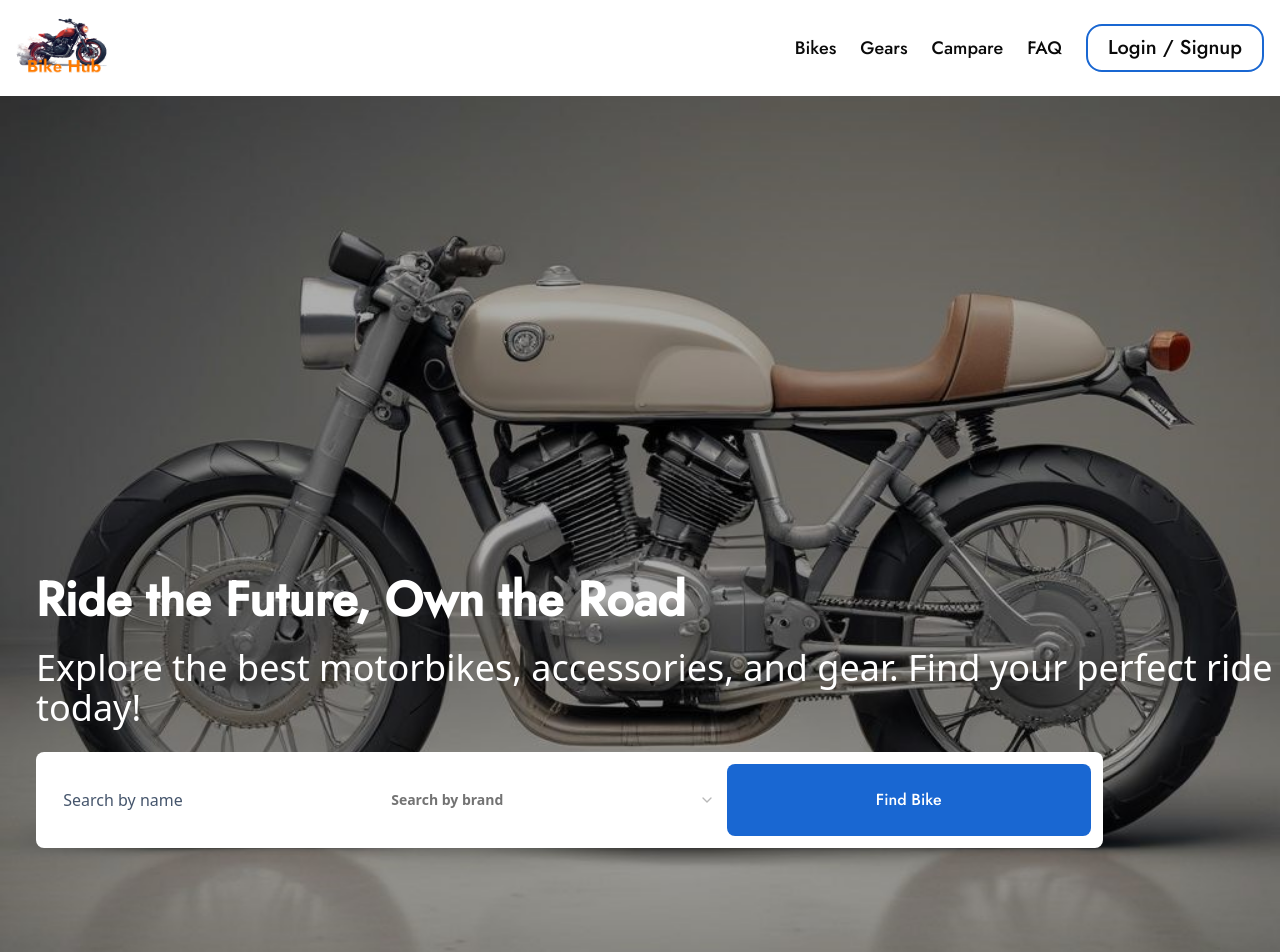
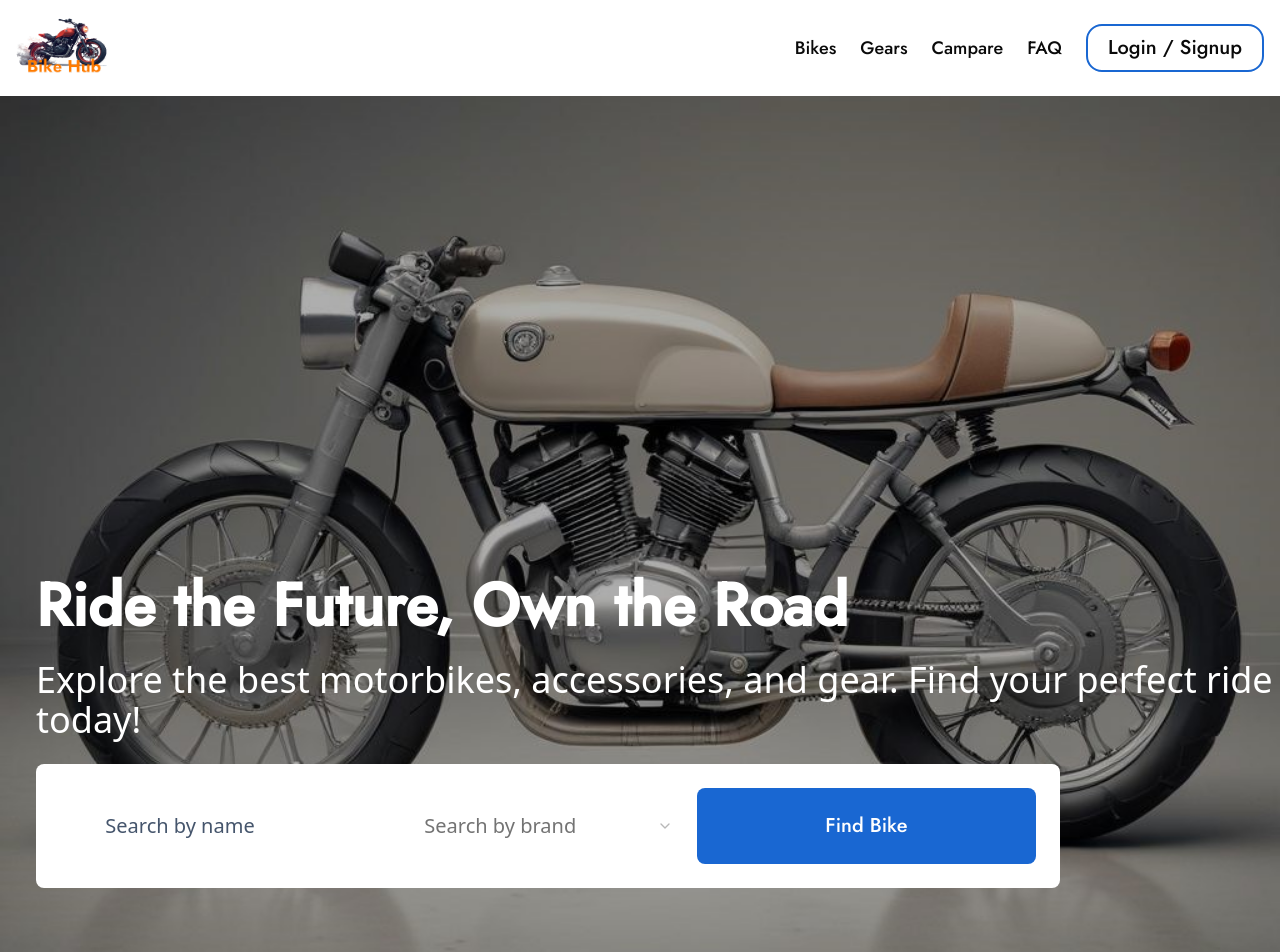
Before and after one commit to Hassan-mw/Bike-Hub, a Next.js app: page / in a window 1280 px wide. Shown: the top 952 px of the page. Built offline with nearby package versions, Linux system fonts and the light colour scheme.

Commit message:
Updated data

```diff
--- a/app/HomepageComponents/HeroData.tsx
+++ b/app/HomepageComponents/HeroData.tsx
@@ -18,20 +18,32 @@ import {
   SelectValue,
 } from "@/components/ui/select"
 import { Jost } from 'next/font/google'
+import { CiSearch } from 'react-icons/ci';
+import { RiEBikeLine } from 'react-icons/ri';
 
 
 const HeroData = () => {
   return (
-    <div className=' flex flex-col justify-end space-y-3 w-full lg:w-[40%] pb-24'>
-    <div  className={`${jost.className} text-4xl    `}>Ride the Future, Own the Road</div>
-    <div style={{fontWeight:400}}  className={`${jost.className} text-md  text-[#8c96a1]  `}>Explore the best motorbikes, accessories, and gear. Find your perfect ride today!</div>
-     <div className='flex flex-col space-y-8 lg:w-[80%] bg-white p-4 rounded-md'>
+    // <div className='flex space-y-3 xl:space-y-6 flex-col absolute  top-[50%]  left-9 text-white  font-extrabold w-full'>
+    <div className='flex space-y-3 xl:space-y-6  flex-col lg:absolute lg:top-[50%] lg:left-9  lg:text-white  font-extrabold w-full bg-[#e5ebf5] lg:bg-transparent  text-[#3c3d42]  px-7 lg:px-0 lg:py-0 py-14 '>
+    <div style={{fontWeight:800}} className={`${jost.className} text-3xl lg:text-5xl xl:text-6xl 2xl:text-8xl`}>Ride the Future, Own the Road</div>
+    <div  style={{fontWeight:400}}  className='text-xl lg:text-2xl xl:text-4xl'>Explore the best motorbikes, accessories, and gear. Find your perfect ride today!</div>
+
+
+<div className=' flex flex-col lg:flex-row lg:w-[80%] 2xl:w-[50%] items-center justify-center bg-white  p-6 rounded-md space-y-6 lg:space-y-0 lg:space-x-3'>
+
 {/*//! Input field */}
-       <Input  placeholder='Search by name'/>
+<div className='w-full flex items-center justify-center space-x-6'>
+<CiSearch size={25} />
+<input style={{fontWeight:400}}  className=' bg-white py-5 text-xl  text-black placeholder:text-slate-600 w-full focus:outline-none'  placeholder='Search by name'/>
+</div>
+
 {/*//! Select field */}
+<div className='w-full flex items-center justify-center space-x-3'>
+<RiEBikeLine size={25} />
 
-       <Select>
-     <SelectTrigger className="w-full">
+<Select >
+<SelectTrigger style={{fontWeight:400}} className="w-full outline-none border-none shadow-none py-5 text-xl">
 <SelectValue placeholder="Search by brand" />
 </SelectTrigger>
 <SelectContent>
@@ -40,14 +52,13 @@ const HeroData = () => {
 <SelectItem value="Suzuki">Suzuki</SelectItem>
 </SelectContent>
 </Select>
+</div>
+{/*//! Button*/}
 
-         <div style={{fontWeight:300}} className={`${jost.className} hover:cursor-pointer flex items-center justify-center bg-[#1967d2] hover:bg-blue-700 text-white duration-700 p-3 rounded-xl`}>Find Bike</div>
-         <div className='hidden   w-full   items-center justify-center space-x-7'>
-       <SiBmw size={70} />
-       <SiHonda size={70} />
-       <SiSuzuki size={65} />
+<div style={{fontWeight:300}} className={`${jost.className} w-full hover:cursor-pointer flex items-center justify-center bg-[#1967d2] hover:bg-blue-700 text-white duration-700  text-xl p-6 rounded-md`}>Find Bike</div>
+
     </div>
-     </div>
+
 </div>
   )
 }
--- a/app/HomepageComponents/ShowSmall.tsx
+++ b/app/HomepageComponents/ShowSmall.tsx
@@ -23,41 +23,8 @@ import {
 
 const ShowSmall = () => {
   return (
-        <div className='flex flex-col space-y-3    bg-[#e5ebf5]   text-black  font-extrabold w-full px-7 py-14'>
-    <div style={{fontWeight:800}} className={`${jost.className} text-3xl lg:text-5xl xk:text-6xl 2xl:text-8xl`}>Ride the Future, Own the Road</div>
-    <div  style={{fontWeight:200}}  className='text-xl xl:text-4xl'>Explore the best motorbikes, accessories, and gear. Find your perfect ride today!</div>
 
-
-<div className=' flex flex-col items-center justify-center bg-white  p-6 rounded-md'>
-
-{/*//! Input field */}
-<div className='w-full flex items-center justify-center space-x-2'>
-<CiSearch size={25} />
-<input style={{fontWeight:400}}  className='bg-white py-5 text-xl  text-black placeholder:text-slate-600 w-full focus:outline-none'  placeholder='Search by name'/>
-</div>
-
-{/*//! Select field */}
-<div>
-<RiEBikeLine />
-
-<Select >
-<SelectTrigger style={{fontWeight:400}} className="w-full outline-none border-none shadow-none py-5 text-xl">
-<SelectValue placeholder="Search by brand" />
-</SelectTrigger>
-<SelectContent>
-<SelectItem value="Yahama">Yahama</SelectItem>
-<SelectItem value="Honda">Honda</SelectItem>
-<SelectItem value="Suzuki">Suzuki</SelectItem>
-</SelectContent>
-</Select>
-</div>
-{/*//! Button*/}
-
-<div style={{fontWeight:300}} className={`${jost.className} w-full hover:cursor-pointer flex items-center justify-center bg-[#1967d2] hover:bg-blue-700 text-white duration-700 p-6 rounded-md`}>Find Bike</div>
-
-    </div>
-
-</div>
+    <HeroData/>
 
   )
 }
--- a/app/HomepageComponents/Showlarge.tsx
+++ b/app/HomepageComponents/Showlarge.tsx
@@ -27,20 +27,21 @@ const Showlarge = () => {
     <div className='hidden  w-full h-full lg:block  flex-col relative '>
     <img  className=' object-cover  w-full h-full max-h-[1500px] ' src="./bg-images.jpeg"/>
    </div>
-    <div className='flex space-y-3 xl:space-y-6 flex-col absolute  top-[50%]  left-9 text-white  font-extrabold w-full'>
+   <HeroData/>
+    {/* <div className='flex space-y-3 xl:space-y-6 flex-col absolute  top-[50%]  left-9 text-white  font-extrabold w-full'>
           <div style={{fontWeight:800}} className={`${jost.className} text-5xl xk:text-6xl 2xl:text-8xl`}>Ride the Future, Own the Road</div>
           <div  style={{fontWeight:200}}  className='text-xl xl:text-4xl'>Explore the best motorbikes, accessories, and gear. Find your perfect ride today!</div>
 
 
   <div className=' flex items-center justify-center bg-white w-5/6 p-3  rounded-md'>
 
-  {/*//! Input field */}
+
  <div className='w-full flex items-center justify-center spac-x-2'>
  <CiSearch />
  <input style={{fontWeight:400}}  className='bg-white py-5   text-black placeholder:text-slate-600 w-full focus:outline-none'  placeholder='Search by name'/>
  </div>
 
- {/*//! Select field */}
+
   <Select >
 <SelectTrigger className="w-full outline-none border-none shadow-none py-5">
  <SelectValue placeholder="Search by brand" />
@@ -52,13 +53,13 @@ const Showlarge = () => {
 </SelectContent>
   </Select>
 
- {/*//! Button*/}
+
 
     <div style={{fontWeight:300}} className={`${jost.className} w-full hover:cursor-pointer flex items-center justify-center bg-[#1967d2] hover:bg-blue-700 text-white duration-700 p-6 rounded-md`}>Find Bike</div>
 
           </div>
 
-    </div>
+    </div> */}
 
 
 
```
Lines whose indentation alone changed are shown as unchanged.
